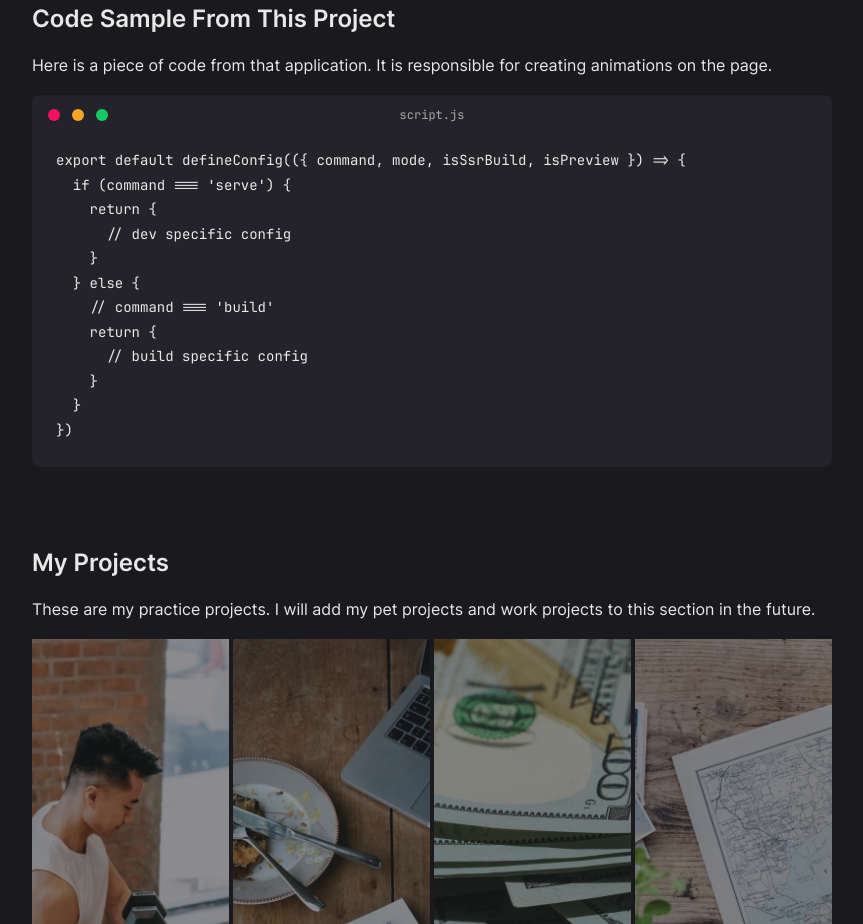
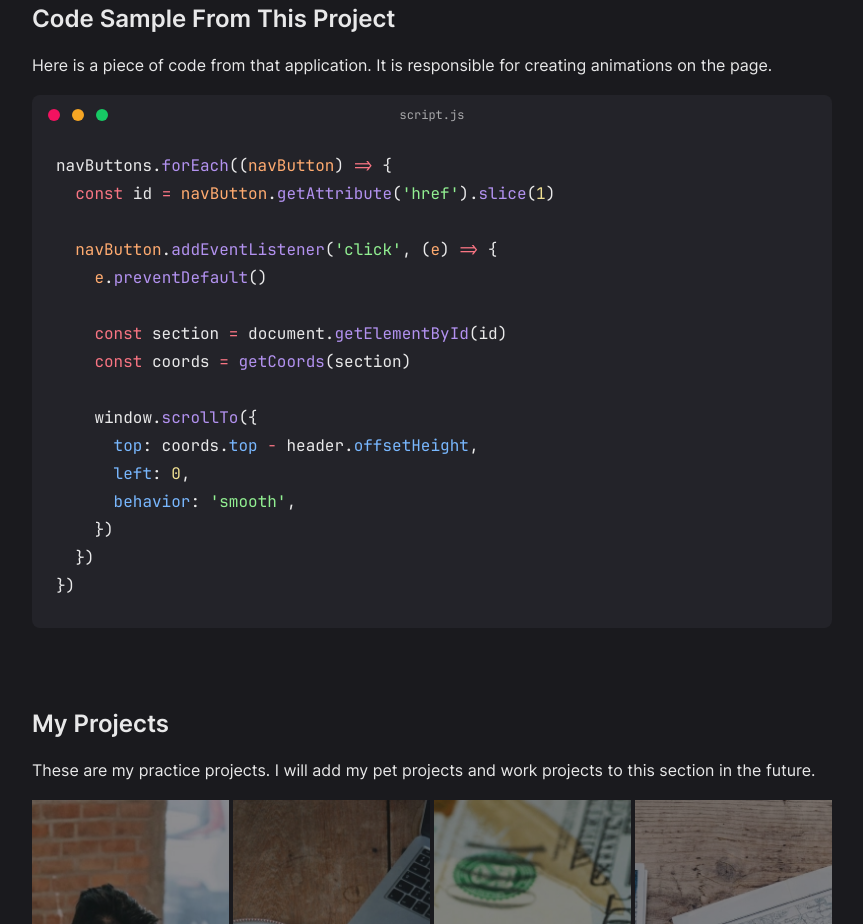
Before and after one commit to flinski/rsschool-cv, a website: page index.html in a window 1280 px wide. Shown: the part 799-1723 px from the top of the page, without its empty margins (208-1071 px from the left). Drawn offline with Linux system fonts and the light colour scheme.

Commit message:
feat: add code syntax highlight

```diff
--- a/index.html
+++ b/index.html
@@ -325,17 +325,21 @@
 								<div class="code__field-body">
 									<pre class="code__code-wrapper">
 										<code class="code__code">
-export default defineConfig(({ command, mode, isSsrBuild, isPreview }) => {
-  if (command === 'serve') {
-    return {
-      // dev specific config
-    }
-  } else {
-    // command === 'build'
-    return {
-      // build specific config
-    }
-  }
+navButtons.<span class="purple">forEach</span>((<span class="orange">navButton</span>) <span class="red">=></span> {
+  <span class="red">const</span> id <span class="red">=</span> <span class="orange">navButton</span>.<span class="purple">getAttribute</span>(<span class="green">'href'</span>).<span class="purple">slice</span>(<span class="yellow">1</span>)
+
+  <span class="orange">navButton</span>.<span class="purple">addEventListener</span>(<span class="green">'click'</span>, (<span class="orange">e</span>) <span class="red">=></span> {
+    <span class="orange">e</span>.<span class="purple">preventDefault</span>()
+
+    <span class="red">const</span> section <span class="red">=</span> document.<span class="purple">getElementById</span>(id)
+    <span class="red">const</span> coords <span class="red">=</span> <span class="purple">getCoords</span>(section)
+
+    window.<span class="purple">scrollTo</span>({
+      <span class="blue">top</span>: coords.<span class="blue">top</span> <span class="red">-</span> header.<span class="blue">offsetHeight</span>,
+      <span class="blue">left</span>: <span class="yellow">0</span>,
+      <span class="blue">behavior</span>: <span class="green">'smooth'</span>,
+    })
+  })
 })
 										</code>
 									</pre>
--- a/src/script.js
+++ b/src/script.js
@@ -29,7 +29,7 @@ const navButtons = document.querySelectorAll('.header__button')
 const header = document.querySelector('.header')
 
 function getCoords(elem) {
-	let rect = elem.getBoundingClientRect()
+	const rect = elem.getBoundingClientRect()
 
 	return {
 		top: rect.top + window.scrollY,
--- a/src/styles.css
+++ b/src/styles.css
@@ -76,6 +76,18 @@
   --color-glass: hsl(240 7 50 / 0.1);
   --color-text: hsl(0 0 100 / 0.9);
   --color-text-dim: hsl(0 0 100 / 0.6);
+  --code-red-dark: #f97583;
+  --code-red-light: #d73a49;
+  --code-purple-dark: #B392F0;
+  --code-purple-light: #6F42C1;
+  --code-orange-dark: #FFAB70;
+  --code-orange-light: #E36209;
+  --code-blue-dark: #79B8FF;
+  --code-blue-light: #005CC5;
+  --code-green-dark: #92F092;
+  --code-green-light: #42C142;
+  --code-yellow-dark: #F0E092;
+  --code-yellow-light: #C1AC42;
   --border-radius: 0.5rem;
   --font-family: "Inter", system-ui, "Segoe UI", Roboto, Helvetica, Arial, sans-serif,
   	"Apple Color Emoji", "Segoe UI Emoji", sans-serif;
@@ -263,6 +275,30 @@ p {
 .splash-screen__text.off {
   opacity: 0;
   transition: all 0.5s ease 0s;
+}
+
+.red {
+  color: var(--code-red-dark);
+}
+
+.purple {
+  color: var(--code-purple-dark);
+}
+
+.orange {
+  color: var(--code-orange-dark);
+}
+
+.blue {
+  color: var(--code-blue-dark);
+}
+
+.green {
+  color: var(--code-green-dark);
+}
+
+.yellow {
+  color: var(--code-yellow-dark);
 }
 
 .button {
@@ -461,10 +497,7 @@ p {
   display: flex;
 }
 .code__code {
-  display: flex;
-  justify-content: center;
-  align-items: center;
-  font-size: 0.875rem;
+  font-size: 1rem;
   line-height: 1.75;
 }
 
```
Also changed, not shown: src/assets/fonts/JetBrainsMono-Regular.woff2.
